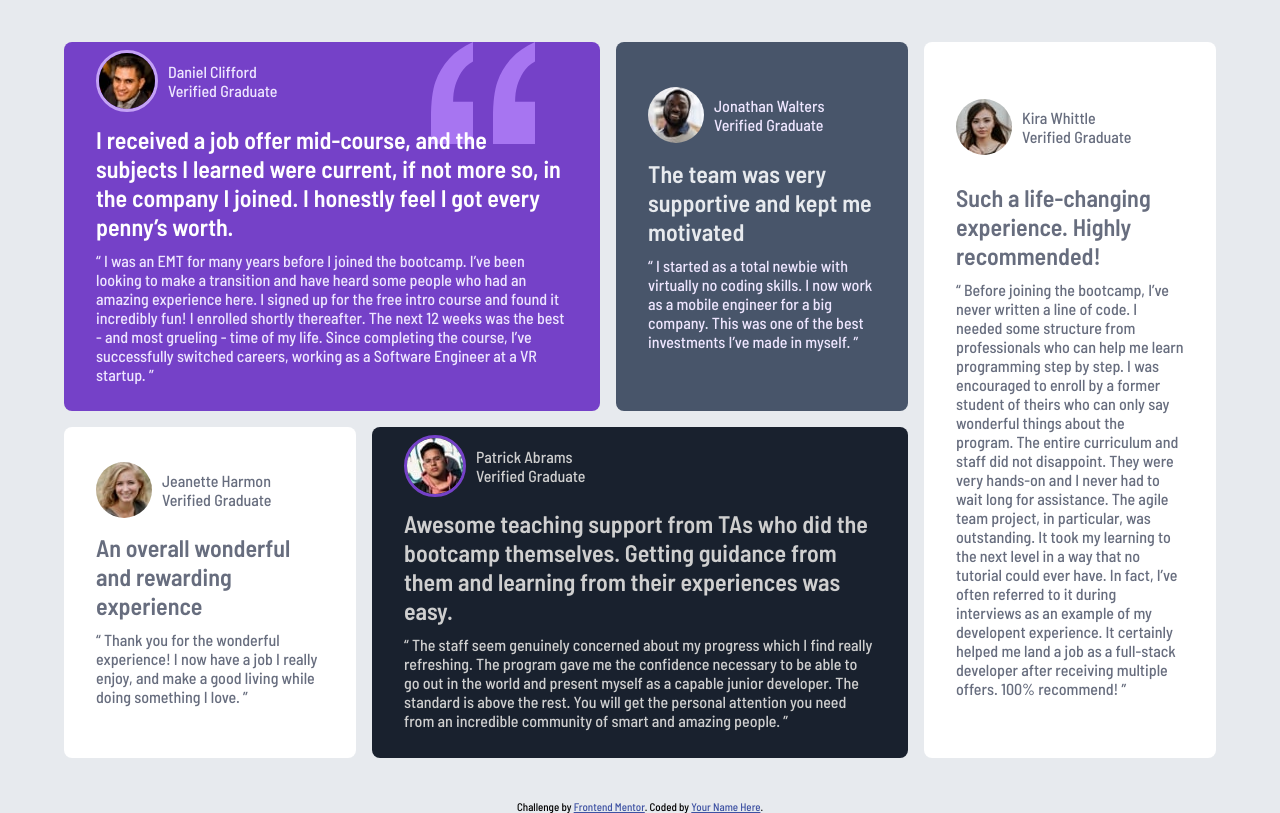
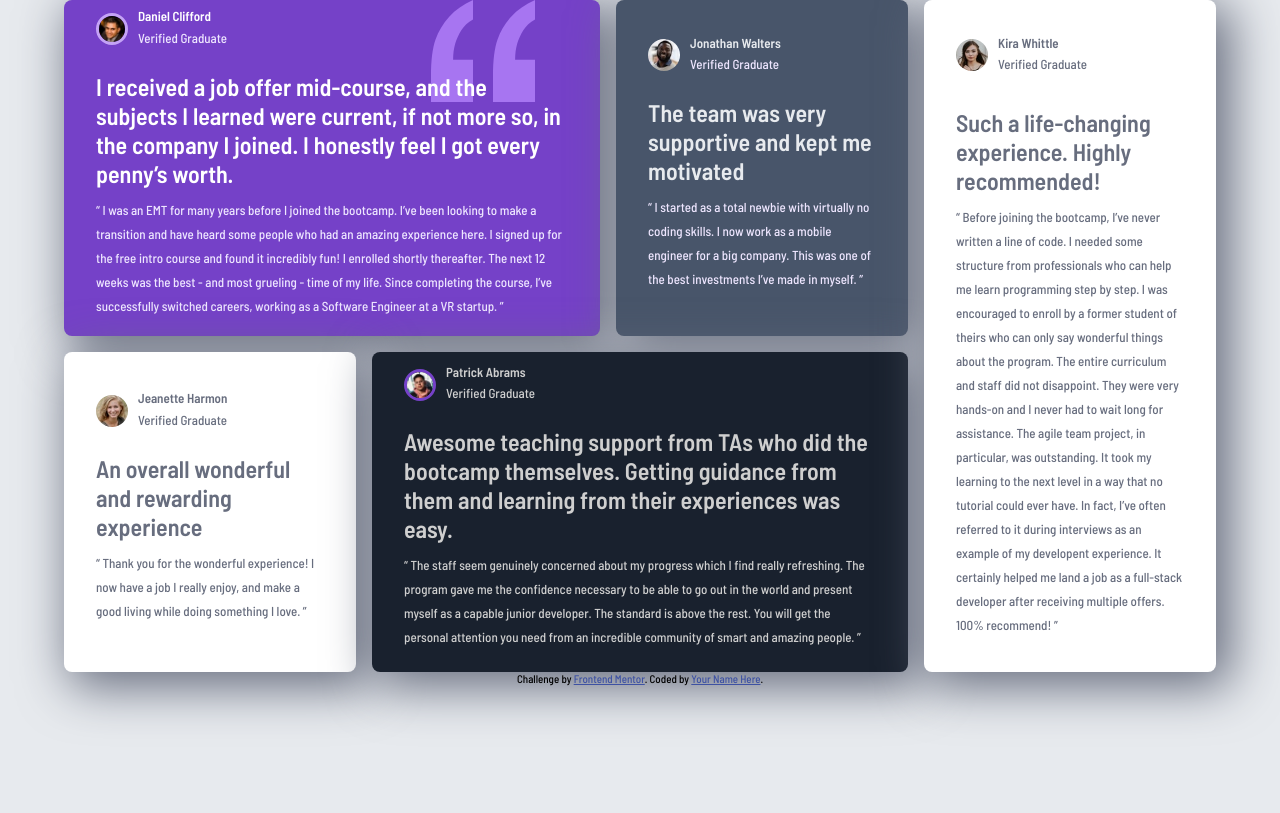
Before and after one commit to SimenKodehode/CSS-Advanced-Oppgave-1-Testimonial-Grid, a plain HTML site: page index.html in a window 1280 px wide. Drawn offline with Linux system fonts and the light colour scheme.

Commit message:
added shadow to the cards, changed profile name from p to h2, adjusted margin between profile h2 and p

```diff
--- a/index.html
+++ b/index.html
@@ -34,12 +34,12 @@
   <body>
     <div class="testimonial-container">
       <div class="testimonial">
-        <!-- card 1 -->
+        <!-- card 1 dani -->
         <div class="card" id="card1-dani">
           <section class="profile">
             <img src="images/image-daniel.jpg" alt="" />
             <div class="profile-text">
-              <p>Daniel Clifford</p>
+              <h2>Daniel Clifford</h2>
               <p>Verified Graduate</p>
             </div>
           </section>
@@ -58,12 +58,12 @@
             as a Software Engineer at a VR startup. ”
           </p>
         </div>
-        <!-- card 2 -->
+        <!-- card 2 jona -->
         <div class="card" id="card2-jona">
           <section class="profile">
             <img src="images/image-jonathan.jpg" alt="" />
             <div class="profile-text">
-              <p>Jonathan Walters</p>
+              <h2>Jonathan Walters</h2>
               <p>Verified Graduate</p>
             </div>
           </section>
@@ -74,11 +74,12 @@
             best investments I’ve made in myself. ”
           </p>
         </div>
+        <!-- card 3 jean -->
         <div class="card" id="card3-jean">
           <section class="profile">
             <img src="images/image-jeanette.jpg" alt="" />
             <div class="profile-text">
-              <p>Jeanette Harmon</p>
+              <h2>Jeanette Harmon</h2>
               <p>Verified Graduate</p>
             </div>
           </section>
@@ -88,11 +89,12 @@
             enjoy, and make a good living while doing something I love. ”
           </p>
         </div>
+        <!-- card 4 patr -->
         <div class="card" id="card4-patr">
           <section class="profile">
             <img src="images/image-patrick.jpg" alt="" />
             <div class="profile-text">
-              <p>Patrick Abrams</p>
+              <h2>Patrick Abrams</h2>
               <p>Verified Graduate</p>
             </div>
           </section>
@@ -110,11 +112,12 @@
             and amazing people. ”
           </p>
         </div>
+        <!-- card 5 kira -->
         <div class="card" id="card5-kira">
           <section class="profile">
             <img src="images/image-kira.jpg" alt="" />
             <div class="profile-text">
-              <p>Kira Whittle</p>
+              <h2>Kira Whittle</h2>
               <p>Verified Graduate</p>
             </div>
           </section>
--- a/style.css
+++ b/style.css
@@ -36,6 +36,10 @@ body {
   font-family: "Barlow Semi Condensed", sans-serif;
   /* font-size: 13px; */
 }
+p {
+  font-size: 13px;
+  font-weight: 500;
+}
 
 h2 {
   margin-bottom: 10px;
@@ -45,7 +49,7 @@ h2 {
   display: flex;
   justify-content: center;
   align-items: center;
-  height: 100vh;
+  /* height: 100vh; */
 }
 
 .testimonial {
@@ -65,6 +69,7 @@ h2 {
   border-radius: 0.5rem;
   padding: 0.5rem 2rem;
   min-height: 20rem;
+  box-shadow: 10px 10px 50px 5px var(--Grey400);
 }
 
 /* Profile Styling */
@@ -82,6 +87,8 @@ h2 {
 }
 img {
   border-radius: 3rem;
+  max-width: 32px;
+  max-height: 32px;
 }
 
 /* individual card styling */
@@ -101,8 +108,13 @@ img {
 #card1-dani h2 {
   color: var(--White);
 }
+#card1-dani .profile h2 {
+  font-size: 13px;
+  margin-bottom: 0.1rem;
+}
 #card1-dani p {
   color: var(--Purple50);
+  line-height: 1.5rem;
 }
 #card2-jona {
   grid-column: 3 / 4;
@@ -113,8 +125,13 @@ img {
 #card2-jona h2 {
   color: var(--Grey100);
 }
+#card2-jona .profile h2 {
+  font-size: 13px;
+  margin-bottom: 0.1rem;
+}
 #card2-jona p {
   color: var(--Purple50);
+  line-height: 1.5rem;
 }
 
 /* card 3 jean */
@@ -125,8 +142,13 @@ img {
 #card3-jean h2 {
   color: var(--Grey400);
 }
+#card3-jean .profile h2 {
+  font-size: 13px;
+  margin-bottom: 0.1rem;
+}
 #card3-jean p {
   color: var(--Grey400);
+  line-height: 1.5rem;
 }
 
 /* card 4 patr */
@@ -140,8 +162,13 @@ img {
 #card4-patr h2 {
   color: var(--Grey200);
 }
+#card4-patr .profile h2 {
+  font-size: 13px;
+  margin-bottom: 0.1rem;
+}
 #card4-patr p {
   color: var(--Grey200);
+  line-height: 1.5rem;
 }
 
 /* card 4 kira */
@@ -150,10 +177,14 @@ img {
   grid-row: 1 / 3;
   background-color: var(--White);
 }
-
 #card5-kira h2 {
   color: var(--Grey400);
 }
+#card5-kira .profile h2 {
+  font-size: 13px;
+  margin-bottom: 0.1rem;
+}
 #card5-kira p {
   color: var(--Grey400);
+  line-height: 1.5rem;
 }
```
